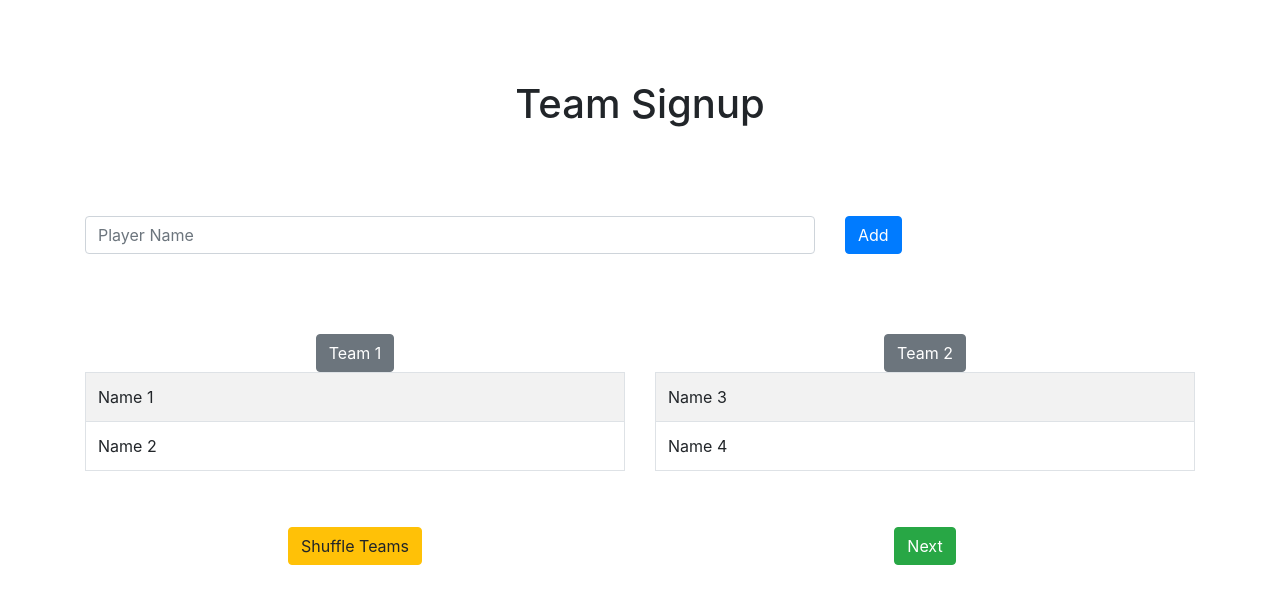
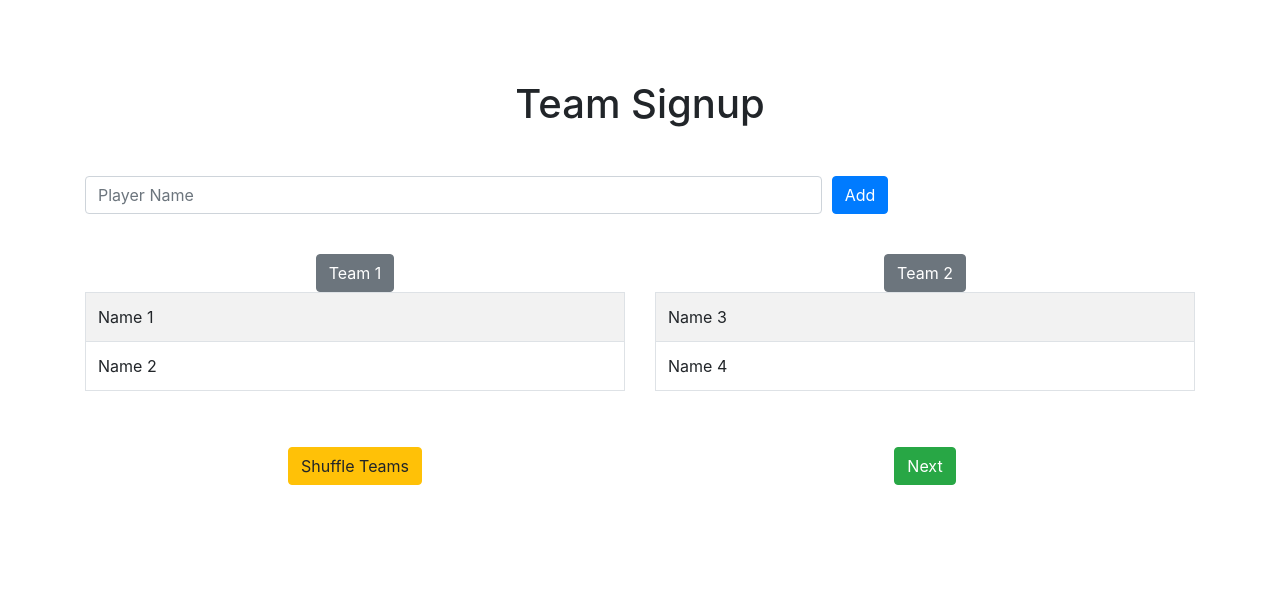
Before and after one commit to liannabow/fishbowl, a React (Create React App) app in the folder fishbowl/: page /TeamSignup in a window 1280 px wide. Shown: the top 604 px of the page. Built offline with nearby package versions, Linux system fonts and the light colour scheme.

Commit message:
using form and form.row instead of row

```diff
--- a/fishbowl/src/components/TeamSignup.js
+++ b/fishbowl/src/components/TeamSignup.js
@@ -16,7 +16,8 @@ class TeamSignup extends React.Component {
             <h1>Team Signup</h1>
           </Col>
         </Row>
-        <Row className="Row">
+          <Form>
+            <Form.Row>
               <Col xs={8}>
                 <Form.Control
                   type="text"
@@ -26,7 +27,8 @@ class TeamSignup extends React.Component {
               <Col>
                 <Button variant="primary">Add</Button>
               </Col>
-        </Row>
+            </Form.Row>
+          </Form>
         <Row className="Row">
           <Col>
             <div align="center">
```
Lines whose indentation alone changed are shown as unchanged.
